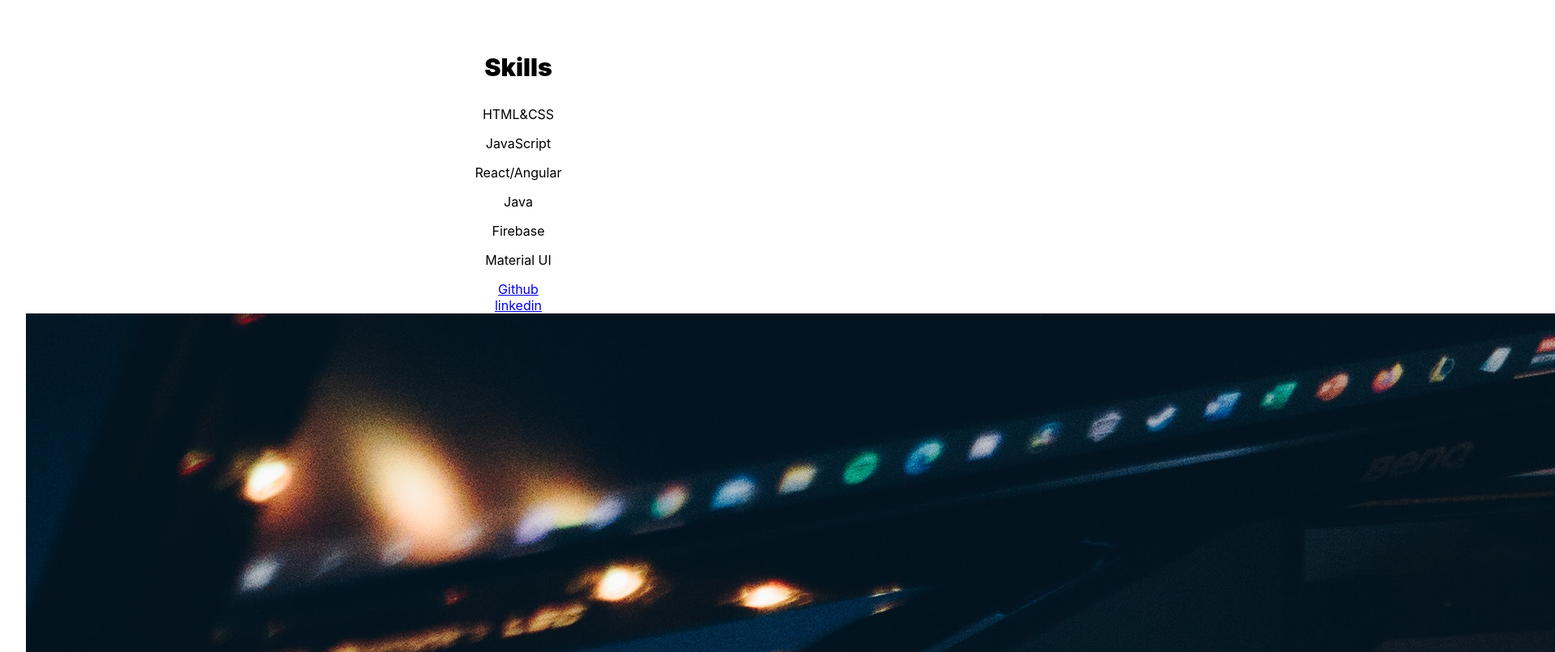
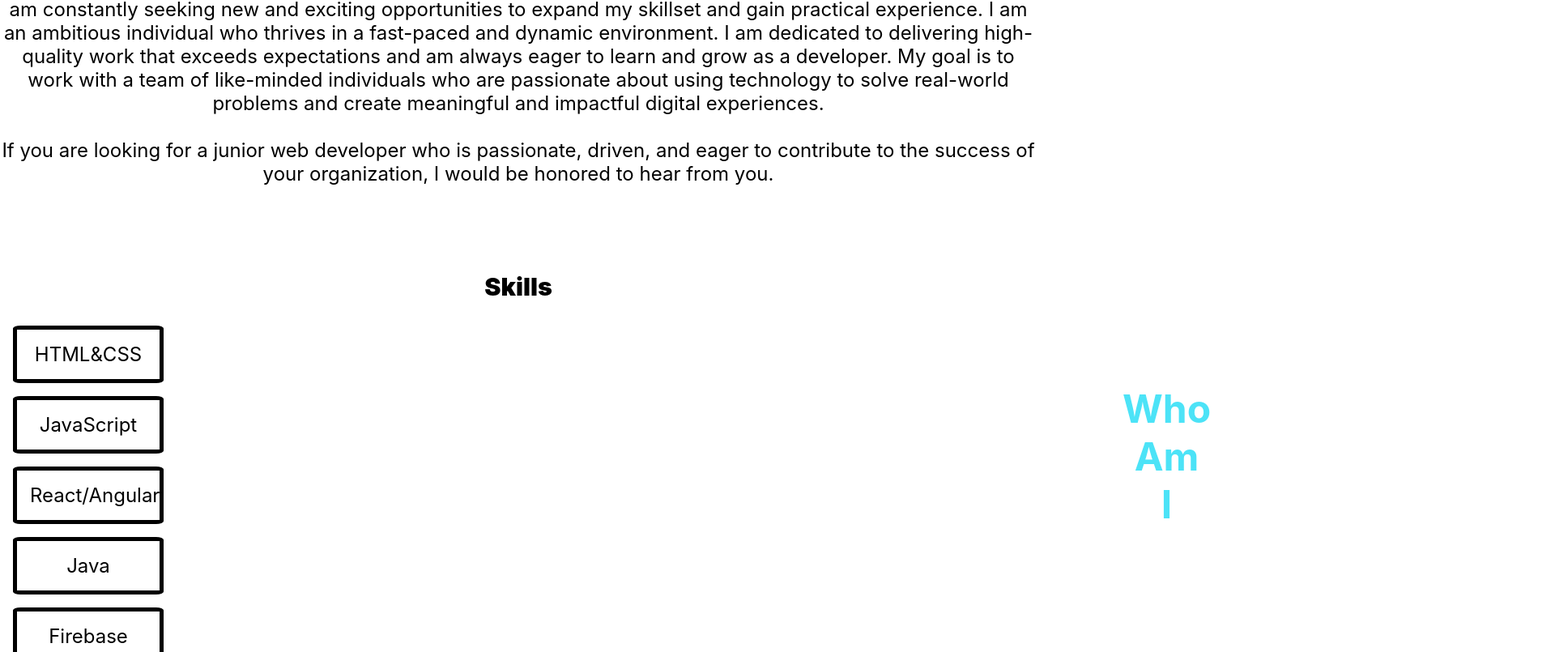
Before and after one commit to 2BWeru/Weru, a React (Create React App) app: page / in a window 1280 px wide. Shown: the part 735-1540 px from the top of the page at 81% size, 1920 px wide, since content can reach past the window. Built offline with nearby package versions, Linux system fonts and the light colour scheme.

Commit message:
create Aboutt  component

```diff
--- a/src/Components/About/about.css
+++ b/src/Components/About/about.css
@@ -1,32 +1,43 @@
 p{
     color:black;
+    font-size: 1.5rem;
+    font-weight: 400;
 }
 /* .container{
     background-color:#051416;
 
 } */
 
+.head-text{
+    position: absolute;
+    font-size: 3rem;
+    font-weight: bold;
+    top: 68rem;
+    left: 78rem;
+    color: #4ce3f7;
+    border: 10px solid white;
+    padding: 5rem 8rem;
+}
+
 h3{
     padding-top: 2rem;
     font-size: 1.9rem;
     font-weight: 900;
 }
-.row{
-    padding: 0 2rem;
+.about-txt{
+    border: 5px solid #000000;
+    padding: 1rem;
+    margin: 1rem;
+    width: 9rem;
+    border-radius: 5%;
 }
 .skill{
     display: flex;
     flex-direction: column;
-  /* border: 2px solid black; */
 }
-.c
 
-.centered{
-  position: absolute;
-  top: 50%;
-  left: 50%;
-  transform: translate(-50%, -50%);
-}
+
+
 button {
     border: none;
     color: #fff;
--- a/src/Components/About/about.js
+++ b/src/Components/About/about.js
@@ -13,63 +13,73 @@ function About() {
             <div class="row">
                <div class="col-md-6">
                   <div class="about_taital_main">
-                     <h1 class="about_taital">Discover</h1>
-                     <p class="about_text">There are many variations of passages of Lorem Ipsum available, but the majority have suffered alteration in some form, by injected humour, or randomised words which don't look even slightly believable. If you are going to use a passage of Lorem Ipsum, you need to be sure there isn't anything embarrassing hidden in the middle of text. All </p>
+                    <h4>About Me</h4>
+                     <h1 class="about_taital">Discover<hr /></h1>
+                     <p class="about_text">
+                     I am a junior web developer with a passion for creating innovative and engaging websites and web applications. I am constantly seeking new and exciting opportunities to expand my skillset and gain practical experience.
+
+                     I am an ambitious individual who thrives in a fast-paced and dynamic environment. I am dedicated to delivering high-quality work that exceeds expectations and am always eager to learn and grow as a developer. My goal is to work with a team of like-minded individuals who are passionate about using technology to solve real-world problems and create meaningful and impactful digital experiences.
+                      <br />
+                      <br />
+
+                     If you are looking for a junior web developer who is passionate, driven, and eager to contribute to the success of your organization, I would be honored to hear from you.
+                     </p>
                      <br />
                      <h3>Skills</h3>
                      <div class="row">
                        <div class="col-2">
                          <div>
-                           <p>HTML&CSS</p>
+                           <p className="about-txt">HTML&CSS</p>
                          </div>
                        </div>
                        <div class="col-2">
                          <div>
-                           <p>JavaScript</p>
+                           <p className="about-txt">JavaScript</p>
                          </div>
                        </div>
                        <div class="col-2">
                          <div>
-                           <p>React/Angular</p>
+                           <p className="about-txt">React/Angular</p>
                          </div>
                        </div>
                      </div>
                      <div class="row">
                        <div class="col-2">
                          <div>
-                           <p>Java</p>
+                           <p className="about-txt">Java</p>
                          </div>
                        </div>
                        <div class="col-2">
                          <div>
-                           <p>Firebase</p>
+                           <p className="about-txt">Firebase</p>
                          </div>
                        </div>
                        <div class="col-2">
                          <div>
-                           <p>Material UI</p>
+                           <p className="about-txt">Material UI</p>
                          </div>
                        </div>
                      </div>
                     <div class="row">
                         <div class="col-6">
                           <div class="readmore_bt">
-                            <a href="#">Github</a>
+                            <a href="#">Hire Me</a>
                           </div>
                         </div>
                      <div class="col-6">
                         <div class="readmore_bt">
-                          <a href="#">linkedin</a>
+                          <a href="#">Download CV</a>
                         </div>
                      </div>
                     </div>
                   </div>
                </div>
                <div class="col-md-6 padding_right_0">
-                  <div><img src={about} class="about_img" />
-                  <div className="centered">
-                    <h1>Who I Am</h1>
-                  </div>
+                  <div>
+                    <img src={about} class="about_img" />
+                    <div className="centered">
+                      <h1 className="head-text">Who <br />Am<br />  I</h1>
+                    </div>
                   </div>
                </div>
             </div>
```
